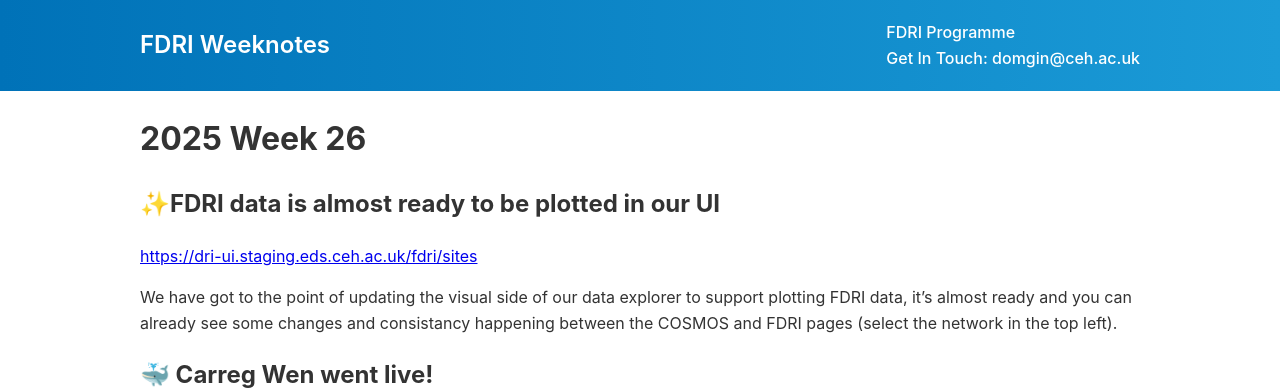
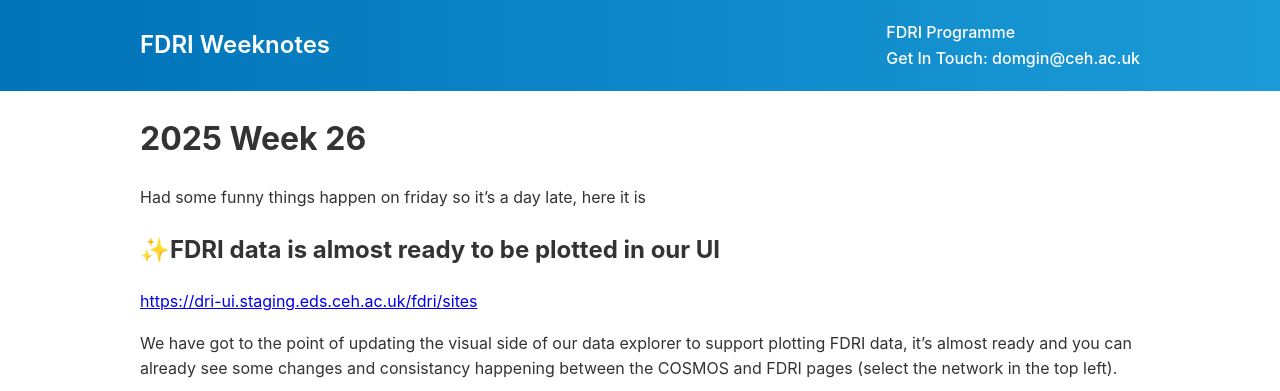
Before and after one commit to NERC-CEH/fdri_words, a Jekyll site: the page built from weeknotes/2025/26.md, in a window 1280 px wide and 900 px high, cut to the strip 0-391 px from the top of the window. Built offline with Jekyll 4.4.1, drawn with Linux system fonts in a browser that asks for light colours; our own code applies the rules of GitHub Pages for plain Markdown files.

Commit message:
Update 26.md

```diff
--- a/weeknotes/2025/26.md
+++ b/weeknotes/2025/26.md
@@ -1,4 +1,6 @@
 # 2025 Week 26
+
+Had some funny things happen on friday so it's a day late, here it is
 
 ## ✨FDRI data is almost ready to be plotted in our UI
 [https://dri-ui.staging.eds.ceh.ac.uk/fdri/sites](https://dri-ui.staging.eds.ceh.ac.uk/fdri/sites)
```
